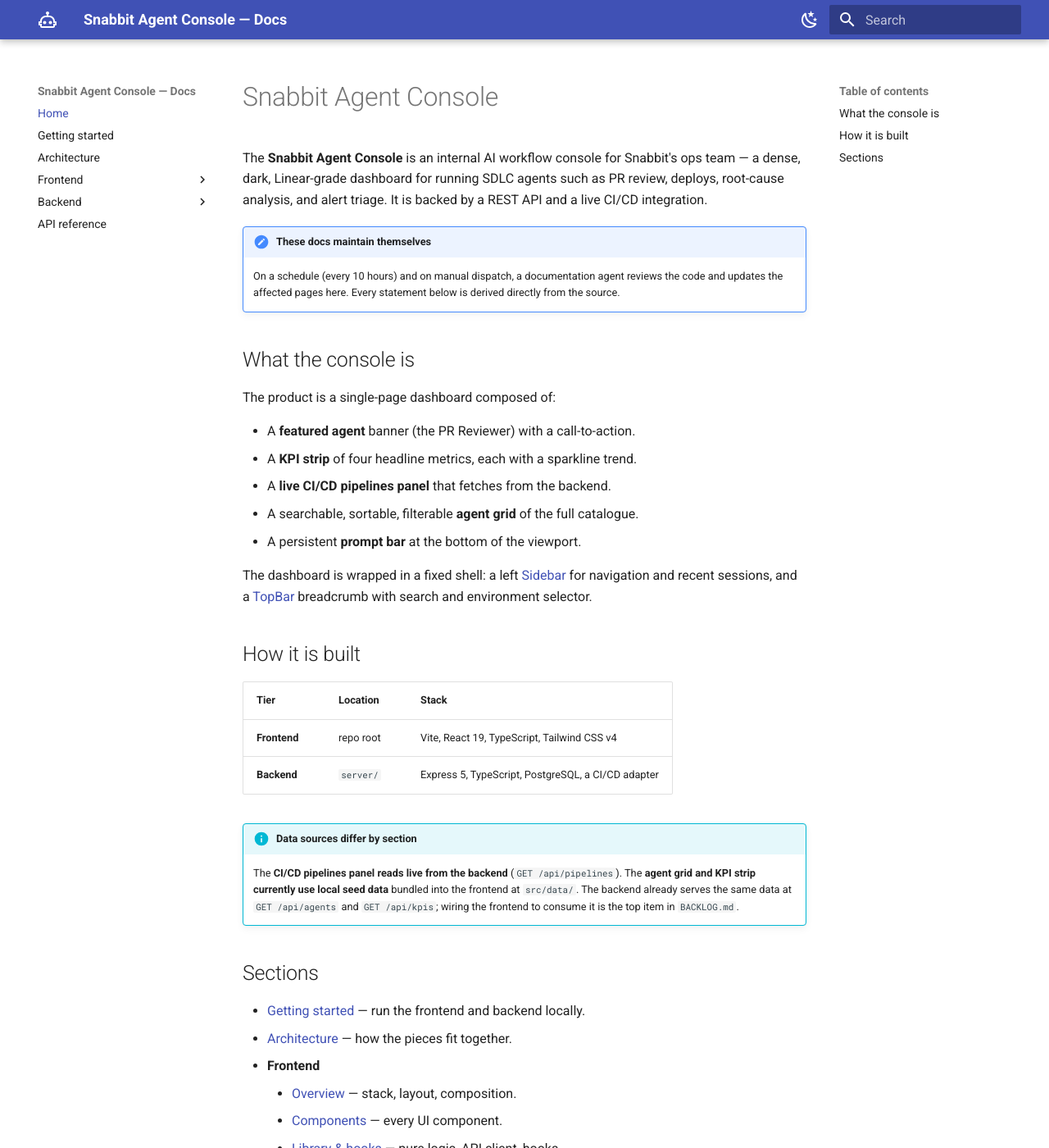
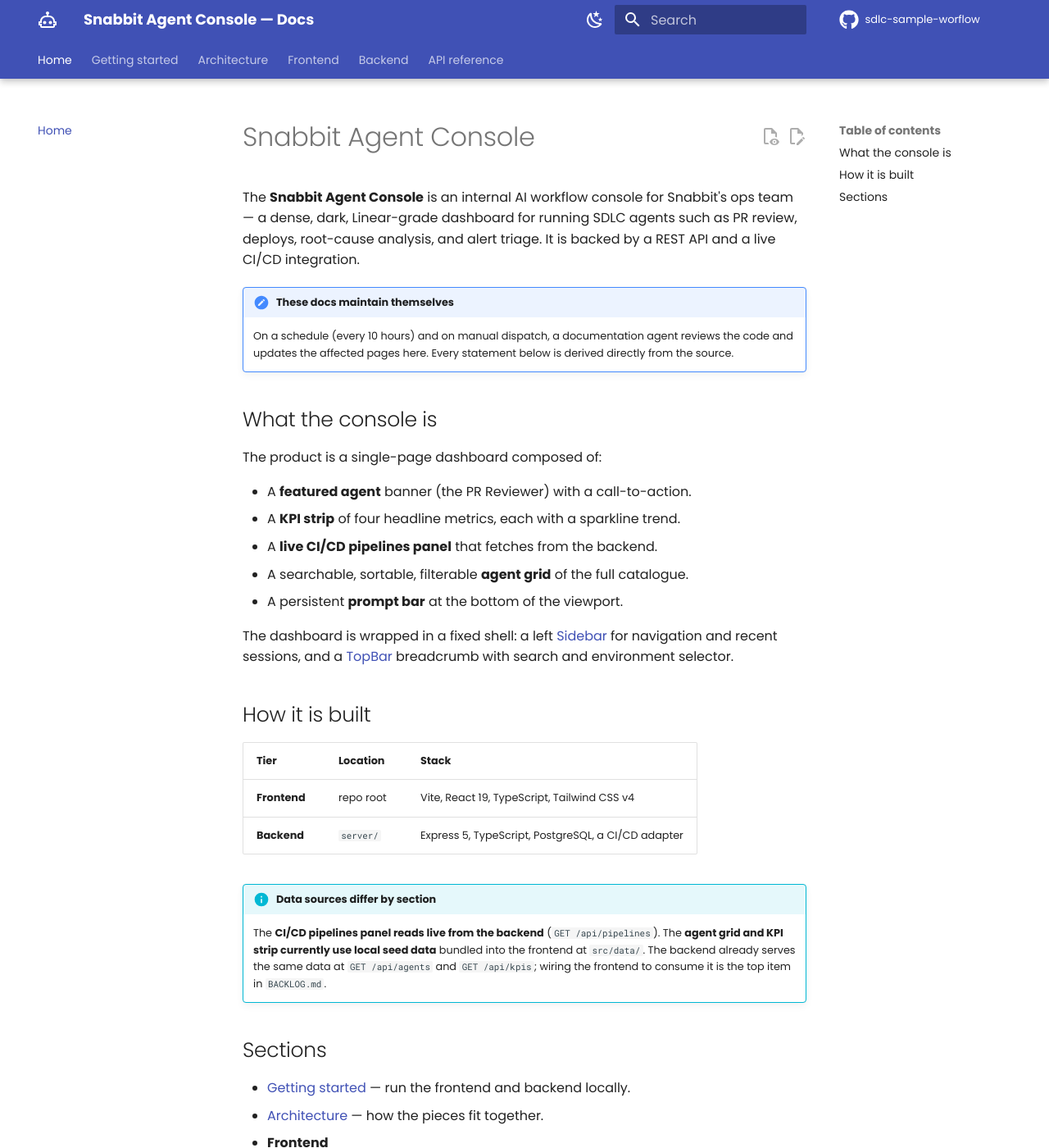
Before and after one commit to Gunashekharp/sdlc-sample-worflow, an MkDocs documentation site: the page built from docs/index.md, in a window 1280 px wide and 1400 px high. Shown: the whole window at 82% size. Built offline with MkDocs 1.6.1 and Material for MkDocs 9.7.7, drawn with Linux system fonts in a browser that asks for light colours; comment, search, counter and statistics services are not loaded.

Commit message:
Update mkdocs.yml

```diff
--- a/mkdocs.yml
+++ b/mkdocs.yml
@@ -1,61 +1,96 @@
 site_name: Snabbit Agent Console — Docs
 site_description: Documentation for the Snabbit Agent Console
 site_url: https://gunashekharp.github.io/sdlc-sample-worflow/
+
+repo_url: https://github.com/Gunashekharp/sdlc-sample-worflow
+repo_name: sdlc-sample-worflow
+edit_uri: edit/main/docs/
 
 theme:
   name: material
   icon:
     logo: material/robot-outline
+    repo: fontawesome/brands/github
+  font:
+    text: Poppins
+    code: Roboto Mono
   features:
+    - navigation.instant
+    - navigation.instant.progress
+    - navigation.tracking
+    - navigation.tabs
+    - navigation.tabs.sticky
+    - navigation.sections
+    - navigation.indexes
+    - navigation.path
+    - navigation.prune
     - navigation.top
     - navigation.footer
+    - toc.follow
     - search.suggest
     - search.highlight
+    - search.share
     - content.code.copy
+    - content.code.select
+    - content.code.annotate
+    - content.tabs.link
+    - content.tooltips
+    - content.footnote.tooltips
+    - content.action.edit
+    - content.action.view
   palette:
-    - scheme: default
-      primary: indigo
-      accent: indigo
+    - media: "(prefers-color-scheme: light)"
+      scheme: default
+      primary: custom
+      accent: custom
       toggle:
         icon: material/weather-night
         name: Switch to dark mode
-    - scheme: slate
-      primary: indigo
-      accent: indigo
+    - media: "(prefers-color-scheme: dark)"
+      scheme: slate
+      primary: custom
+      accent: custom
       toggle:
         icon: material/weather-sunny
         name: Switch to light mode
+
+extra_css:
+  - stylesheets/snabbit.css
+
+extra:
+  social:
+    - icon: fontawesome/brands/github
+      link: https://github.com/Gunashekharp/sdlc-sample-worflow
+      name: Repository on GitHub
 
 nav:
   - Home: index.md
   - Getting started: getting-started.md
   - Architecture: architecture.md
-  - Frontend:
-    - Overview: frontend/index.md
-    - Components: frontend/components.md
-    - Library & hooks: frontend/lib.md
-    - Data & types: frontend/data.md
-    - Styling & design tokens: frontend/styling.md
-    - Testing: frontend/testing.md
-  - Backend:
-    - Overview: backend/index.md
-    - Configuration: backend/configuration.md
-    - App & routes: backend/app-and-routes.md
-    - Data stores: backend/stores.md
-    - Database: backend/database.md
-    - CI/CD integration: backend/cicd-integration.md
-    - Testing: backend/testing.md
+  - Frontend: frontend.md
+  - Backend: backend.md
   - API reference: api-reference.md
 
 markdown_extensions:
+  - abbr
   - admonition
   - attr_list
+  - def_list
+  - footnotes
+  - md_in_html
   - tables
   - toc:
       permalink: true
   - pymdownx.details
+  - pymdownx.caret
+  - pymdownx.mark
+  - pymdownx.tilde
+  - pymdownx.keys
   - pymdownx.highlight:
       anchor_linenums: true
+      line_spans: __span
+      pygments_lang_class: true
+  - pymdownx.inlinehilite
   - pymdownx.superfences:
       custom_fences:
         - name: mermaid
@@ -63,3 +98,8 @@
           format: !!python/name:pymdownx.superfences.fence_code_format
   - pymdownx.tabbed:
       alternate_style: true
+  - pymdownx.tasklist:
+      custom_checkbox: true
+  - pymdownx.emoji:
+      emoji_index: !!python/name:material.extensions.emoji.twemoji
+      emoji_generator: !!python/name:material.extensions.emoji.to_svg
```
